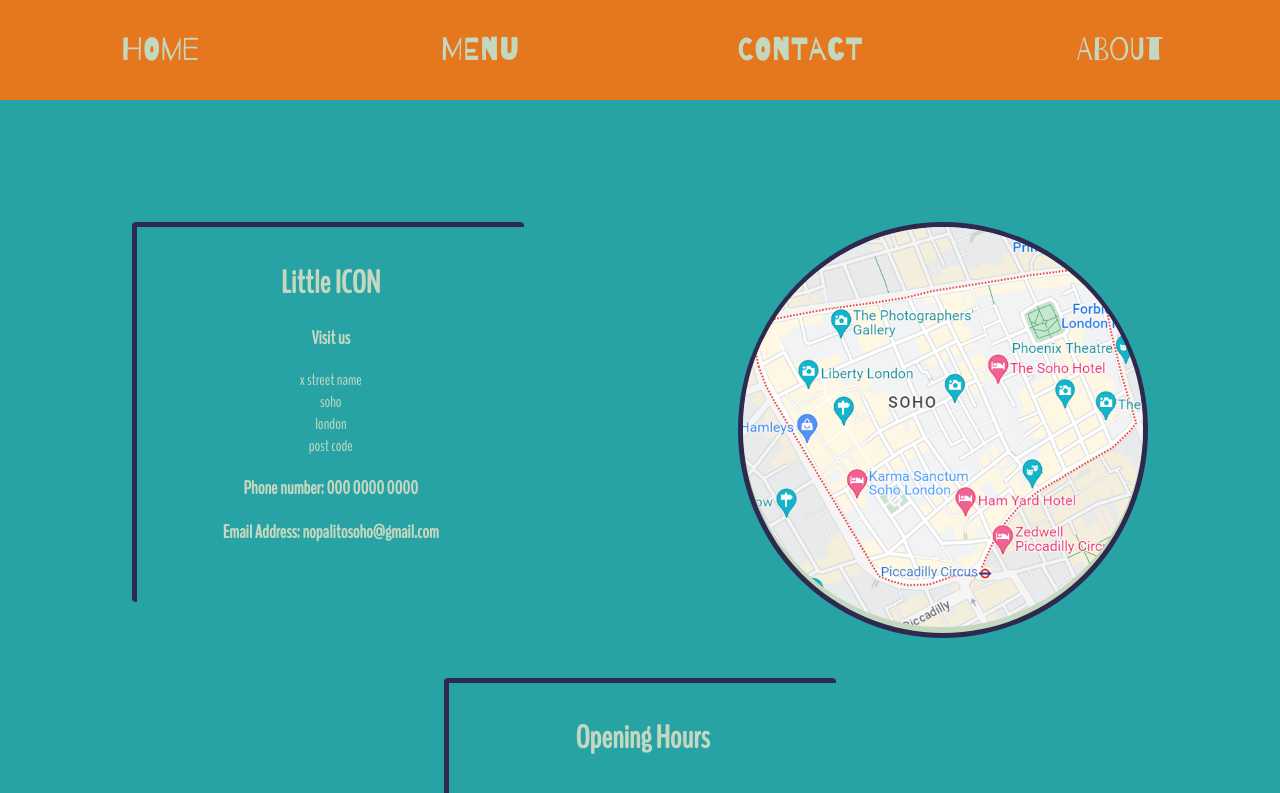
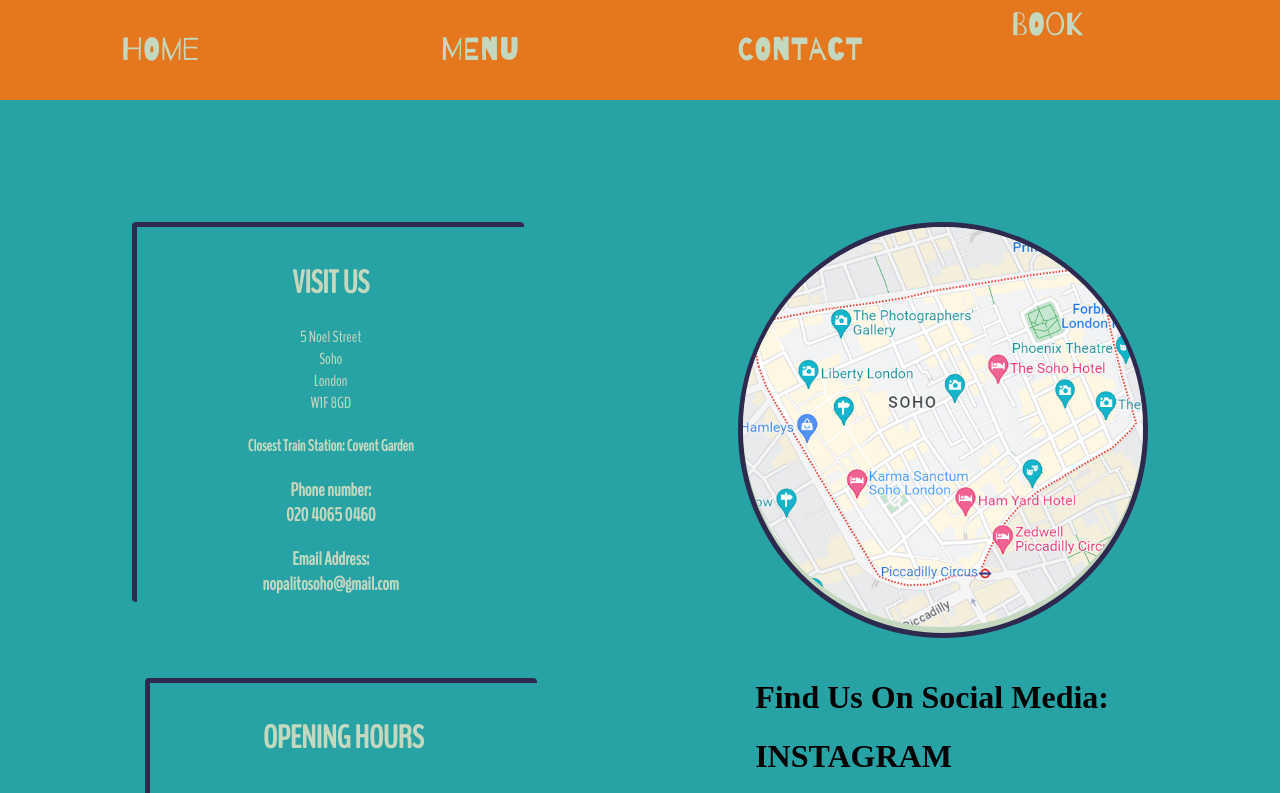
Before and after one commit to hermionelamb/Nopalito, a Flask app: template src/nopalito_flask/templates/contact.html in a window 1280 px wide. Shown: the top 793 px of the page. Run offline with Flask 3, Linux system fonts and the light colour scheme; the template is opened without the code that fills it, so the values that code supplies are empty; some libraries are stand-ins or nearby versions.

Commit message:
Update contact.html

```diff
--- a/src/nopalito_flask/templates/contact.html
+++ b/src/nopalito_flask/templates/contact.html
@@ -3,6 +3,7 @@
 <head>
   <meta charset="UTF-8">
   <title>Nopalito</title>
+  <link rel="icon" href = '../static/images/n-logo.png'>
   <!-- linking necessary style sheets -->
   <link rel="stylesheet"type='text/css' href="{{url_for('static', filename='index.css')}}">
   <link rel="stylesheet"type='text/css' href="{{url_for('static', filename='contact.css')}}">
@@ -20,14 +21,14 @@
      <div class = 'buttona'>
           <button class = 'button font_logo' ><a href="{{ url_for('menu') }}"> MENU </a></button>
      </div>
-     <!-- button for about page -->
-     <div class = 'buttonb'>
-          <button class = 'button font_logo'> <a href="{{ url_for('about') }}"> ABOUT </a></button>
-     </div>
+
      <!-- button for contact page -->
      <div class = buttonc>
           <button class = 'button font_logo'> <a href="{{ url_for('contact') }}"> CONTACT </a> </button>
      </div>
+     <div class = buttone>
+      <button class = 'button font_logo'> <a href="{{ url_for('reservation_form') }}"> BOOK </a> </button>
+    </div>
 
   </div>
     <div class = 'b'>
@@ -37,22 +38,23 @@
         <div class="main">
           <div class="gallery">
             <div class="menu-item">
-              <h1> Little ICON</h1>
-              <h3> Visit us</h3>
+              <h1> VISIT US</h1>
               <p class = 'thumbnail'>
-                x street name <br>
-                soho<br>
-                london <br>
-                post code <br>
+                5 Noel Street <br>
+                Soho<br>
+                London <br>
+                W1F 8GD <br>
               </p>
-              <h3> Phone number: 000 0000 0000 </h3>
-              <h3> Email Address: nopalitosoho@gmail.com</h3>
+              <h4> Closest Train Station: Covent Garden</h4>
+              <h3> Phone number: <BR>020 4065 0460 </h3>
+              <h3> Email Address: <BR> nopalitosoho@gmail.com</h3>
+
             </div>
             <div class="menu-item-2">
-             <img src= "{{ url_for('static', filename='images/map.png') }}">
+             <img class = 'map-img' src= "{{ url_for('static', filename='images/map.png') }}">
             </div>
             <div class="menu-item">
-              <h1> Opening Hours</h1>
+              <h1> OPENING HOURS</h1>
 
               <h3 class = 'thumbnail'> <br><br>
                Monday: 12:00 - 22:00 <br>
@@ -64,9 +66,34 @@
                Sunday: 12:00 - 22:00 <br>
               </h3>
             </div>
+            <div  class = 'social-media'>
+
+
+
+               <h1> Find Us On Social Media:</h1>
+               <div class="social-media-nested">
+               <div class = 'social-icon'>
+                    <h1 class = 'barrio-font'>INSTAGRAM</h1>
+                    <a href="https://www.instagram.com/nopalito_soho" target="_blank">
+                      <img class='social-img' src='../static/images/instagram.png'>
+                  </a>
+               </div>
+               <div class = 'social-icon'>
+                <h1 class = 'barrio-font' >FACEBOOK</h1>
+                    <a href="https://www.facebook.com/your_facebook_username" target="_blank">
+                      <img class='social-img' src='../static/images/facebook.png'>
+                  </a>
+               </div>
+              </div>
+
+            </div>
+
 
           </div>
         </div>
+           <!-- nav bar -->
+
+  </div>
 
     </div>
     </div>
```
